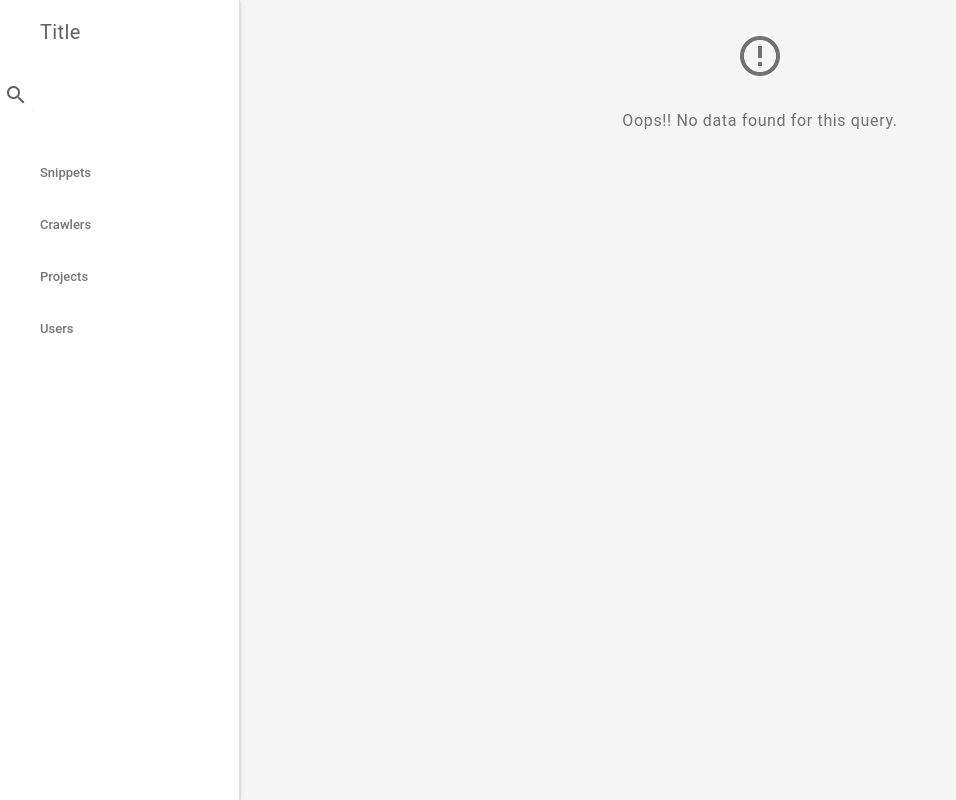
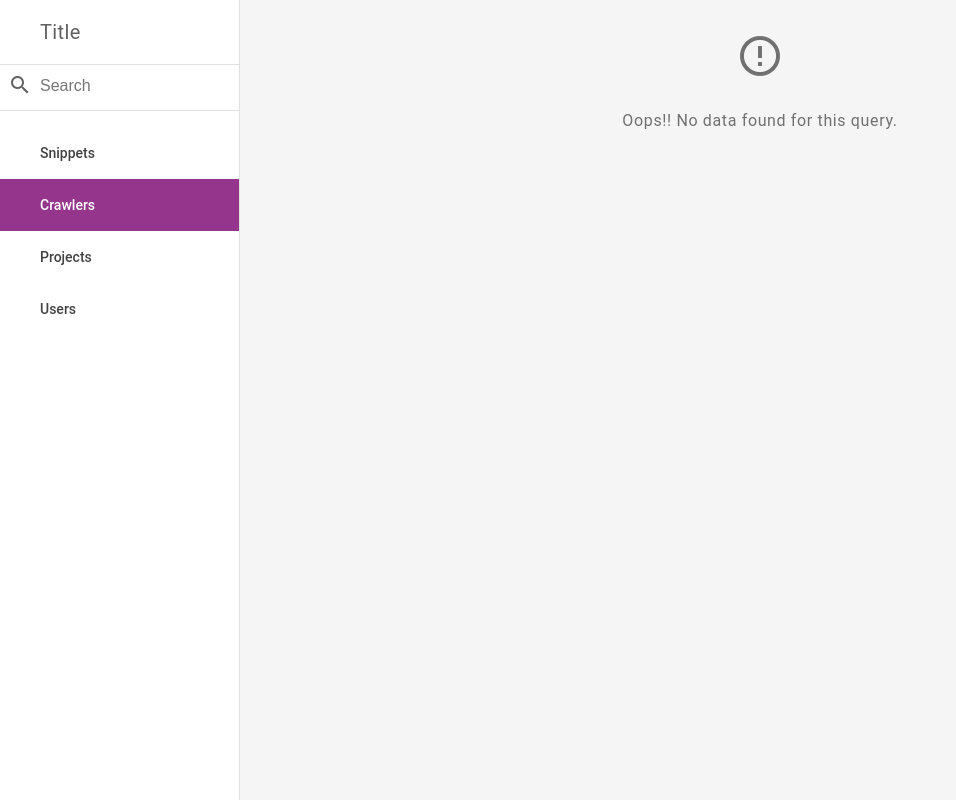
Before and after one commit to chhotaladka/poetrylearner, a Django app: template crawlers/templates/crawlers/article-list.html in a window 1280 px wide. Shown: the whole page, without its empty margins (0-956 px from the left). Run offline with Django 3.2, Linux system fonts and the light colour scheme; the template is opened without the code that fills it, so the values that code supplies are empty.

Commit message:
design updated with header for each section/page

```diff
--- a/crawlers/templates/crawlers/article-list.html
+++ b/crawlers/templates/crawlers/article-list.html
@@ -6,7 +6,7 @@
 
 {% block main %}
 
-	<section id="msgPannel" class="pT-8 pB-8">
+	<section id="id-section-main" class="p-8">
 		<div class="mdl-poetry__post mdl-grid">
 			<div class="mdl-card bC-none mdl-cell mdl-cell--12-col">
 
@@ -37,13 +37,13 @@
 							<tr>
 								<td>{{ forloop.counter }}</td>
 								<td class="mdl-data-table__cell--non-numeric">
-									<a href="{{article.get_absolute_url}}" title="View article" target="_blank">{{ article.get_title }}</a>
+									<a href="{{article.get_absolute_url}}" title="View article">{{ article.get_title }}</a>
 								</td>
 								<td class="mdl-data-table__cell--non-numeric">
 									<a href="{% url 'crawlers:author-list'%}/?q={{ article.get_author }}" title="Search in crawled authors">{{ article.get_author }}</a>
 								</td>
 								<td class="mdl-data-table__cell--non-numeric">
-									<a href="{{ article.get_source_url }}" title="Visit source" target="_blank">{{ article.get_source_url | truncatechars:30}}</a>
+									<a href="{{ article.get_source_url }}" title="Visit source" target="_blank">{{ article.get_source_name }}</a>
 								</td>
 								<td title="{{article.added_at}}">{{ article.added_at | date }}</td>
 								<td class="mdl-data-table__cell--non-numeric">{{ article.get_validity }}</td>
@@ -72,18 +72,4 @@
 
 {% endblock %}
 
-{% block search %}
-			<form action="" method="get">
-				<div class="mdl-textfield mdl-js-textfield mdl-textfield--expandable
-			                  mdl-textfield--floating-label mdl-textfield--align-right">
-			        <label class="mdl-button mdl-js-button mdl-button--icon"
-			               for="search-keyword" title="Search title, author, poetry and source in the crawled articles">
-			          <i class="material-icons">search</i>
-			        </label>
-			        <div class="mdl-textfield__expandable-holder">
-			          <input class="mdl-textfield__input" type="text" name="q"
-			                 id="search-keyword" placeholder="Search in the crawled articles" />
-					</div>
-				</div>
-			</form>
-{% endblock %}
+{% block page-title %}Articles{% endblock %}
--- a/crawlers/templates/crawlers/base.html
+++ b/crawlers/templates/crawlers/base.html
@@ -3,3 +3,10 @@
 
 {% comment %} To set the main nav link active throughout the views of this app {% endcomment %}
 {% block is-crawlers-active %}active{% endblock %}
+
+{% block header-nav-links %}
+    <a class="mdl-navigation__link" href="{% url 'crawlers:dashboard' %}" title="Crawlers Home">Home</a>
+    <a class="mdl-navigation__link" href="{% url 'crawlers:article-list' %}" title="Browse crawled articles">Articles</a>
+    <a class="mdl-navigation__link" href="{% url 'crawlers:author-list' %}" title="Browse crawled authors">Authors</a>
+    <a class="mdl-navigation__link" href="" title="Help me to figure out">Help</a>
+{% endblock %}
--- a/crawlers/templates/crawlers/dashboard.html
+++ b/crawlers/templates/crawlers/dashboard.html
@@ -1,7 +1,7 @@
 {% extends "crawlers/base.html" %}
 
 {% block title %}
-	Dashboard of raw articles
+	Dashboard of Crawlers
 {% endblock %}
 
 {% block main %}
@@ -30,7 +30,7 @@
       }
     </script>
 
-	<section id="msgPannel" class="pT-8 pB-8">
+	<section id="id-section-main" class="p-8">
 		<div class="mdl-poetry__post mdl-grid">
 
 			<div class="mdl-card poetry-card mdl-cell mdl-cell--4-col mdl-cell--top">
@@ -59,3 +59,5 @@
 	</section>
 
 {% endblock %}
+
+{% block page-title %}Statistics{% endblock %}
--- a/poetry/static/mdl/style.css
+++ b/poetry/static/mdl/style.css
@@ -148,14 +148,10 @@ height: 128px;
 .mdl-poetry .article-info {
     box-sizing: border-box;
     display: flex;
-    flex-direction: row;
-    align-items: center;
+    flex-direction: column;
+    align-items: left;
     justify-content: flex-start;
     height: auto;
-}
-.mdl-poetry .article-info > * {
-    display: flex;
-    flex-direction: column;
 }
 .mdl-poetry .article-info.mdl-card__supporting-text {
 	padding: 0px 16px;
@@ -348,6 +344,57 @@ height: 128px;
   display: block;
 }
 
+/* Layouts: drawer/search/header related */
+.dashboard-layout .mdl-layout__drawer-button {
+	/*position: relative;*/
+}
+.dashboard-layout .mdl-layout__drawer {
+	box-shadow: none;
+	background-color: transparent;
+}
+.dashboard-layout .mdl-layout__drawer > .search-box {
+	padding: 8px 0px;
+	border-top: 1px solid #E0E0E0;
+	border-bottom: 1px solid #E0E0E0;
+	display: flex;
+}
+.dashboard-layout .mdl-layout__drawer > .search-box .mdl-textfield__input {
+	border-width: 0px;
+}
+
+.dashboard-navigation.mdl-navigation > .mdl-navigation__link {
+	font-weight: 500;
+	font-size: 14px;
+	color: inherit;
+}
+.dashboard-navigation.mdl-navigation .mdl-navigation__link:hover {
+    background-color: transparent;
+	color: inherit;
+}
+.dashboard-navigation > a:hover {
+	text-decoration: none;
+}
+.dashboard-navigation.mdl-navigation .active,
+.dashboard-navigation.mdl-navigation .active:hover {
+    background-color: rgb(149, 54, 140);
+    color: rgb(255,255,255);
+}
+
+.page-header.mdl-layout__header {
+	/*background: url('../img/header2.jpg') top / cover;*/
+}
+.page-header--nav.mdl-navigation > .mdl-navigation__link {
+	font-weight: 500;
+	font-size: 12px;
+	color: inherit;
+}
+.page-header--nav > a:hover {
+	text-decoration: none;
+}
+.page-header--row.mdl-layout__header-row > * {
+    flex-shrink: 1;
+}
+
 /* Shortcut styles */
 .wFull { width: 100%; }
 .tAc {
@@ -362,6 +409,8 @@ height: 128px;
 .pA-0 { padding: 0px; }
 .pTB-0 { padding-top: 0px;padding-bottom: 0px;}
 .pLR-0 { padding-left: 0px;padding-right: 0px;}
+.pLR-8 { padding-left: 8px;padding-right:8px;}
+.p-8 { padding:8px;}
 .pT-8 { padding-top: 8px; }
 .pT-16 { padding-top: 16px; }
 .pT-48 { padding-top: 48px; }
```
Also changed, not shown: crawlers/templates/crawlers/article-details.html (+8 -4 lines), crawlers/templates/crawlers/author-details.html (+6 -15 lines), crawlers/templates/crawlers/author-list.html (+3 -17 lines).
